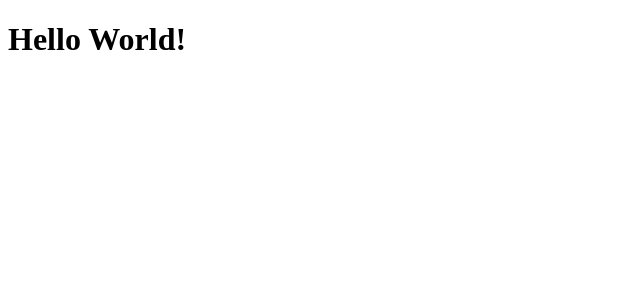
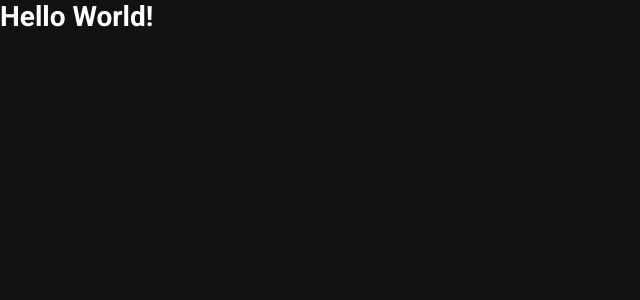
Before and after one commit to rafaelgcaldas/ig-news, a Next.js app: page / in a window 1280 px wide. Shown: the top 300 px of the page, without its empty margins (0-640 px from the left). Built offline with nearby package versions, Linux system fonts and the light colour scheme.

Commit message:
global styles

```diff
--- a/src/pages/_app.tsx
+++ b/src/pages/_app.tsx
@@ -1,4 +1,6 @@
 import { AppProps } from 'next/app';
+
+import '../styles/global.scss';
 
 function MyApp({ Component, pageProps }: AppProps) {
   return <Component {...pageProps} />
--- a/src/pages/_document.tsx
+++ b/src/pages/_document.tsx
@@ -8,7 +8,6 @@
           <link rel="preconnect" href="https://fonts.googleapis.com" />
           <link rel="preconnect" href="https://fonts.gstatic.com" />
           <link href="https://fonts.googleapis.com/css2?family=Roboto:wght@400;700;900&display=swap" rel="stylesheet" />
-          <title>ig.news</title>
         </Head>
         <body>
           <Main />
--- a/src/pages/index.tsx
+++ b/src/pages/index.tsx
@@ -2,6 +2,13 @@
 
 export default function Home() {
   return (
-    <h1>Hello World!</h1>
+    <>
+      <Head>
+        <title>Início | ig.news</title>
+      </Head>
+      <h1>
+        Hello World!
+      </h1>
+    </>
   )
 }
--- /dev/null
+++ b/src/styles/global.scss
@@ -0,0 +1,46 @@
+* {
+  margin: 0;
+  padding: 0;
+  box-sizing: border-box;
+}
+
+@media (min-width: 1080px) {
+  html {
+    font-size: 93.75%;
+  }
+}
+
+@media (min-width: 720px) {
+  html {
+    font-size: 87.5%;
+  }
+}
+
+:root {
+  --white: #FFFFFF;
+
+  --gray-100: #E1E1E6;
+  --gray-300: #A8A8B3;
+  --gray-900: #121214;
+
+  --cyan-500: #61DAFB;
+  --yellow-500: #EBA417;
+}
+
+body {
+  background: var(--gray-900);
+  color: var(--white);
+}
+
+body, input, textarea, select, button {
+  font: 400 1rem "Roboto", sans-serif;
+}
+
+button {
+  cursor: pointer;
+}
+
+a {
+  color: inherit;
+  text-decoration: none;
+}
```
